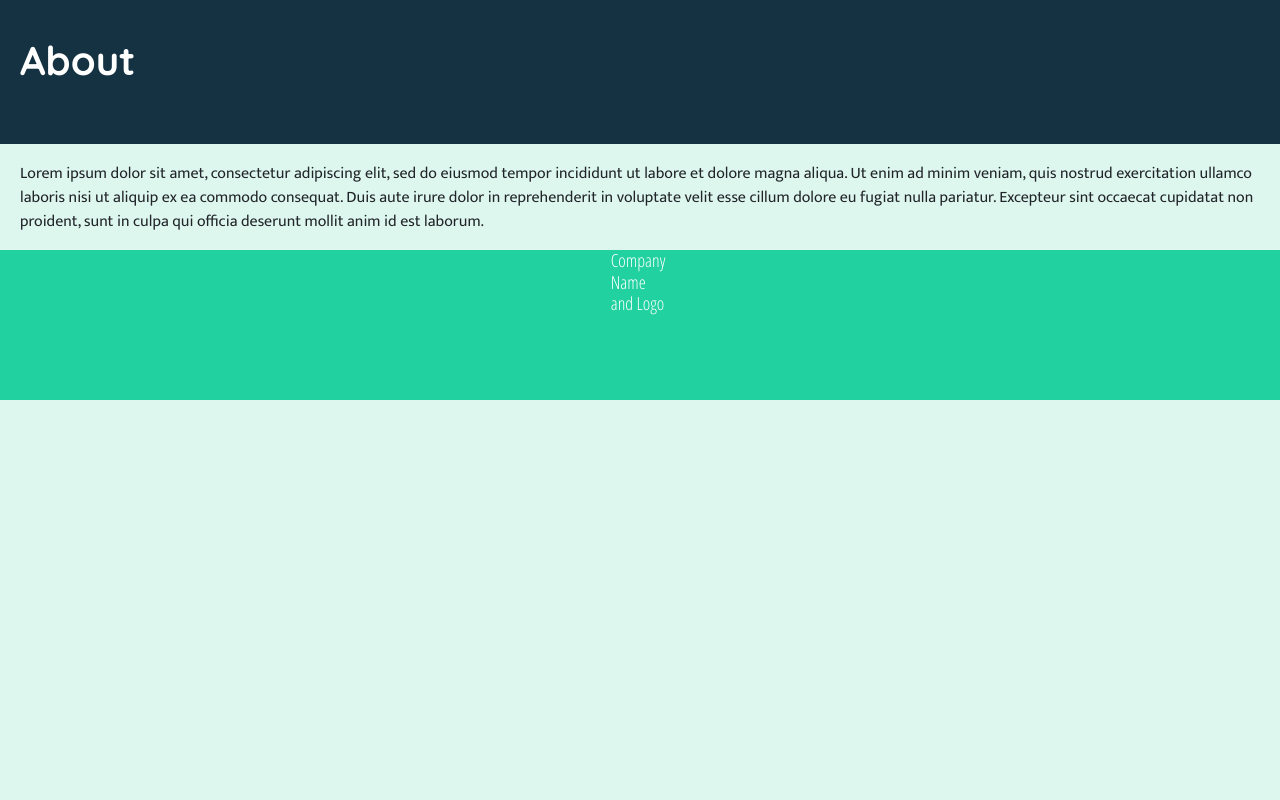
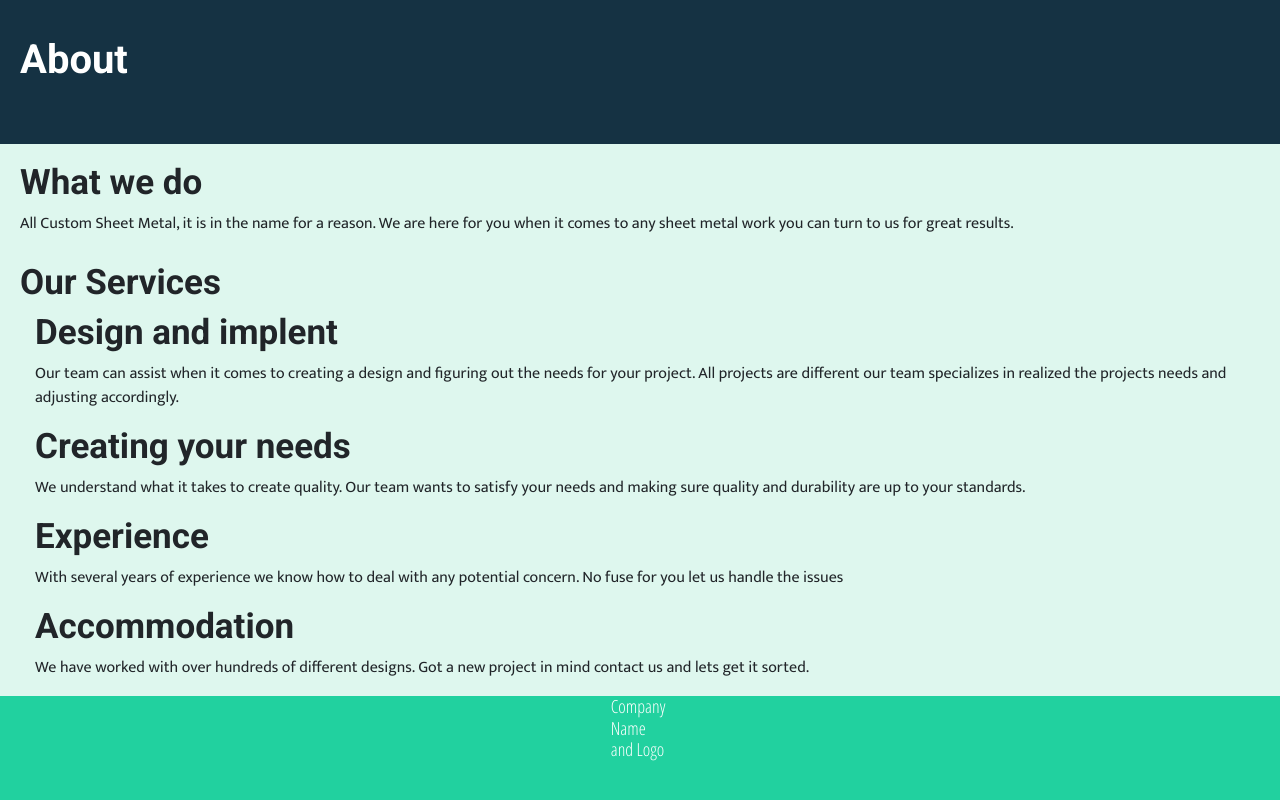
Before and after one commit to fluentinstroll/all-custom-sheet-metal, a Next.js app: page /about in a window 1280 px wide. Shown: the part 774-1574 px from the top of the page. Before the commit the page ends 1174 px from the top, so only its background shows below. Built offline with nearby package versions, Linux system fonts and the light colour scheme.

Commit message:
Changes to About and fonts

```diff
--- a/pages/about.js
+++ b/pages/about.js
@@ -1,7 +1,9 @@
 import Layout from "../components/Layout";
 import styles from "../styles/About.module.css";
 import Image from "react-bootstrap/Image";
-
+import Container from "react-bootstrap/Container"
+import Row from "react-bootstrap/Row"
+import Col from "react-bootstrap/Col"
 export default function About() {
     return(
         <Layout>
@@ -11,8 +13,31 @@ export default function About() {
                     About
                 </h1>
                 <p className={styles.aboutInfo}>
-                Lorem ipsum dolor sit amet, consectetur adipiscing elit, sed do eiusmod tempor incididunt ut labore et dolore magna aliqua. Ut enim ad minim veniam, quis nostrud exercitation ullamco laboris nisi ut aliquip ex ea commodo consequat. Duis aute irure dolor in reprehenderit in voluptate velit esse cillum dolore eu fugiat nulla pariatur. Excepteur sint occaecat cupidatat non proident, sunt in culpa qui officia deserunt mollit anim id est laborum.
+                <h3>What we do</h3>
+                All Custom Sheet Metal, it is in the name for a reason. We are here for you when it comes to any sheet metal work you can turn to us for great results.
                 </p>
+            </div>
+            <div className={styles.aboutInfo}>
+                <h3>Our Services</h3>
+
+            <Container fluid>
+             <Row>
+                <Col><h3>Design and implent</h3>
+                <p>Our team can assist when it comes to creating a design and figuring out the needs for your project. All projects are different our team specializes in realized the projects needs and adjusting accordingly.</p></Col>
+             </Row>
+             <Row>
+             <Col><h3>Creating your needs</h3>
+                <p>We understand what it takes to create quality. Our team wants to satisfy your needs and making sure quality and durability are up to your standards.</p></Col>
+             </Row>
+             <Row>
+             <Col><h3>Experience</h3>
+                <p>With several years of experience we know how to deal with any potential concern. No fuse for you let us handle the issues</p></Col>
+             </Row>
+             <Row>
+             <Col><h3>Accommodation</h3>
+                <p>We have worked with over hundreds of different designs. Got a new project in mind contact us and lets get it sorted.</p></Col>
+             </Row>
+            </Container>
             </div>
         </Layout>
     )
--- a/styles/globals.css
+++ b/styles/globals.css
@@ -1,5 +1,6 @@
 
 @import url('https://fonts.googleapis.com/css2?family=Mukta&family=Open+Sans+Condensed:wght@300&family=Quicksand:wght@700&display=swap');
+@import url('https://fonts.googleapis.com/css2?family=Roboto:wght@700&display=swap');
 
 
 html,
@@ -21,7 +22,7 @@ a {
 
 h1 {
   padding: 60px;
-  font-family: 'Quicksand', sans-serif;
+  font-family: 'Roboto', sans-serif;
   text-align: left;
   background: #153243;
   color: white;
@@ -29,10 +30,14 @@ h1 {
 }
 
 h2 {
-  font-family: 'Quicksand', sans-serif;
+  font-family: 'Roboto', sans-serif;
   text-shadow: -1px 0 black, 0 1px black, 1px 0 black, 0 -1px black;
   color: white;
   font-size: 40px;
+}
+h3 {
+  font-family: 'Roboto', sans-serif;
+  font-size: 35px;
 }
 
 h4 {
```
